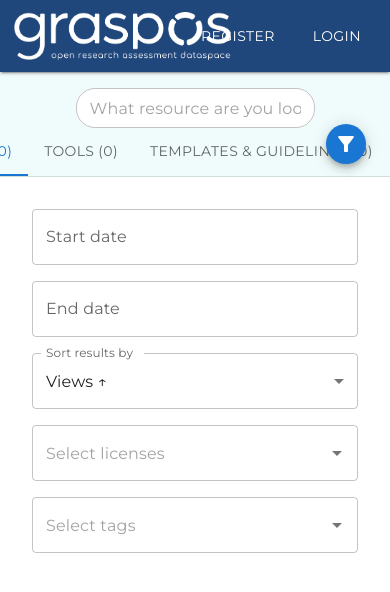
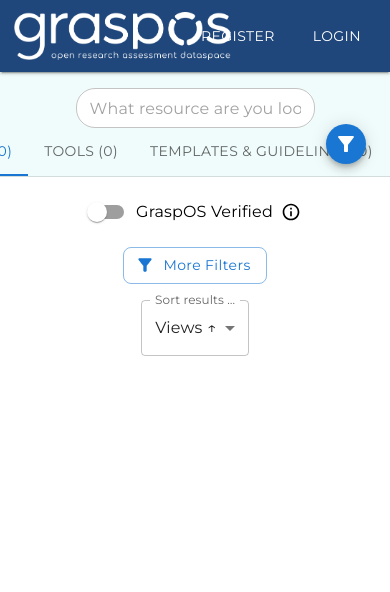
Before and after one commit to athenarc/graspos-catalogue, a React (Vite) app in the folder frontend/: page / in a window 390 px wide. Shown: the top 592 px of the page. Built offline with nearby package versions, Linux system fonts and the light colour scheme.

Commit message:
Move local filters in modal

```diff
--- a/frontend/src/components/Resources/FiltersLayout/Filters/DatePickerFilter.jsx
+++ b/frontend/src/components/Resources/FiltersLayout/Filters/DatePickerFilter.jsx
@@ -38,14 +38,12 @@
         value={startDate}
         onChange={(newValue) => handleDateRangeChange(newValue, endDate)}
         disableFuture
-        sx={{ width: { xs: "100%", lg: "50%" } }}
       />
       <DatePicker
         label="End date"
         value={endDate}
         onChange={(newValue) => handleDateRangeChange(startDate, newValue)}
         disableFuture
-        sx={{ width: { xs: "100%", lg: "50%" } }}
       />
     </LocalizationProvider>
   );
--- a/frontend/src/components/Resources/FiltersLayout/Filters/GrasposFilterSwitch.jsx
+++ b/frontend/src/components/Resources/FiltersLayout/Filters/GrasposFilterSwitch.jsx
@@ -10,7 +10,6 @@
   };
 
   return (
-    <Card>
     <Stack direction="row" justifyContent="start" alignItems="center">
       <FormControlLabel
         control={
@@ -21,12 +20,11 @@
           />
         }
         label="GraspOS Verified"
-          sx={{ p: 2, mr: 0 }}
+        sx={{ mr: 1 }}
       />
       <Tooltip title="By toggling on resources that are only part of GraspOS communities will be displayed">
         <InfoOutlinedIcon fontSize="small" />
       </Tooltip>
     </Stack>
-    </Card>
   );
 }
--- a/frontend/src/components/Resources/FiltersLayout/Filters/LicenseMultiAutocompleteFilter.jsx
+++ b/frontend/src/components/Resources/FiltersLayout/Filters/LicenseMultiAutocompleteFilter.jsx
@@ -73,6 +73,7 @@
   return (
     <Autocomplete
       multiple
+      fullWidth
       options={licenseOptions}
       value={selectedLicenses}
       onChange={handleChange}
@@ -89,7 +90,6 @@
           placeholder="Select licenses"
         />
       )}
-      sx={{ width: { xs: "100%", lg: "60%" } }}
     />
   );
 }
--- a/frontend/src/components/Resources/FiltersLayout/Filters/TagAutocompleteFilter.jsx
+++ b/frontend/src/components/Resources/FiltersLayout/Filters/TagAutocompleteFilter.jsx
@@ -63,6 +63,7 @@
   return (
     <Autocomplete
       multiple
+      fullWidth
       options={tagOptions}
       value={selectedTags}
       onChange={handleChange}
@@ -75,7 +76,6 @@
       renderInput={(params) => (
         <TextField {...params} variant="outlined" placeholder="Select tags" />
       )}
-      sx={{ width: { xs: "100%", lg: "60%" } }}
     />
   );
 }
--- a/frontend/src/components/Resources/FiltersLayout/Layout.jsx
+++ b/frontend/src/components/Resources/FiltersLayout/Layout.jsx
@@ -1,19 +1,13 @@
 import { Stack } from "@mui/material";
-import GrasposVerifiedFilter from "./Filters/GrasposFilterSwitch";
 import ResourcesFiltersDrawer from "./GlobalFiltersDrawer";
 import ScopeFacetFilter from "./Filters/ScopeFacetFilter";
 
 function ResourceFilters({
   handleChangeFilters,
   selectedFilters,
-  selectedResource,
 }) {
   return (
     <Stack direction="column" spacing={2} sx={{ flexGrow: 1, px: 2 }}>
-      <GrasposVerifiedFilter
-        selectedFilters={selectedFilters}
-        onFilterChange={handleChangeFilters}
-      />
       <ScopeFacetFilter
         selectedFilters={selectedFilters}
         onFilterChange={handleChangeFilters}
--- a/frontend/src/components/Resources/FiltersLayout/LocalFiltersStack.jsx
+++ b/frontend/src/components/Resources/FiltersLayout/LocalFiltersStack.jsx
@@ -1,41 +1,127 @@
-import { Stack } from "@mui/material";
+import {
+  Stack,
+  Box,
+  Button,
+  Dialog,
+  DialogTitle,
+  DialogContent,
+  DialogActions,
+  IconButton,
+} from "@mui/material";
+import { useState } from "react";
 import SortFilter from "./Filters/SortFilter";
 import LicenseAutocompleteFilter from "./Filters/LicenseMultiAutocompleteFilter";
 import DateFilter from "./Filters/DatePickerFilter";
 import TagAutoCompleteFilter from "./Filters/TagAutocompleteFilter";
+import GrasposVerifiedFilter from "./Filters/GrasposFilterSwitch";
+import FilterAltIcon from "@mui/icons-material/FilterAlt";
+import CloseIcon from "@mui/icons-material/Close";
 
 export default function LocalFiltersStack({
   filters,
   selectedResource,
   handleChangeFilters,
-  user,
-  isMobile,
 }) {
+  const [filtersModalOpen, setFiltersModalOpen] = useState(false);
+
+  const handleOpenModal = () => setFiltersModalOpen(true);
+  const handleCloseModal = () => setFiltersModalOpen(false);
+
   return (
-    <Stack direction="column" gap={2} justifyContent="center" sx={{ p: 4 }}>
+    <>
       <Stack
-        direction="row"
-        gap={2}
-        flexWrap={{ xs: "wrap", md: "nowrap" }}
+        direction={{ xs: "column", sm: "row" }}
+        alignItems="center"
+        spacing={2}
         sx={{
-          display: { xs: isMobile ? "none" : "flex", md: "flex" },
+          p: 1,
+          mx: 3,
+          mb: 0,
+          mt: 1,
         }}
       >
+        <Box
+          sx={{
+            flex: 1,
+            display: "flex",
+            justifyContent: "flex-start",
+            marginLeft: "0 !important;",
+          }}
+        >
+          <GrasposVerifiedFilter
+            selectedFilters={filters}
+            onFilterChange={handleChangeFilters}
+          />
+        </Box>
+
+        <Box
+          sx={{
+            flex: 1,
+            display: "flex",
+            justifyContent: "center",
+            marginLeft: "0 !important;",
+          }}
+        >
+          <Button
+            variant="outlined"
+            onClick={handleOpenModal}
+            sx={{
+              textTransform: "none",
+              borderRadius: 2,
+              minWidth: "120px",
+            }}
+            startIcon={<FilterAltIcon />}
+          >
+            More Filters
+          </Button>
+        </Box>
+
+        <Box
+          sx={{
+            flex: 1,
+            display: "flex",
+            justifyContent: "flex-end",
+            marginLeft: "0 !important;",
+          }}
+        >
+          <SortFilter filters={filters} onFilterChange={handleChangeFilters} />
+        </Box>
+      </Stack>
+
+      <Dialog
+        open={filtersModalOpen}
+        onClose={handleCloseModal}
+        fullWidth
+        maxWidth="sm"
+      >
+        <DialogTitle
+          sx={{
+            bgcolor: "#20477B",
+            color: "white",
+            textAlign: "center",
+          }}
+        >
+          More Filters
+          <IconButton
+            aria-label="close"
+            onClick={handleCloseModal}
+            sx={(theme) => ({
+              position: "absolute",
+              right: 8,
+              top: 8,
+              color: theme.palette.grey[500],
+            })}
+          >
+            <CloseIcon sx={{ color: "white" }} />
+          </IconButton>
+        </DialogTitle>
+
+        <DialogContent dividers>
+          <Stack direction="column" gap={2}>
             <DateFilter
               selectedFilters={filters}
               onFilterChange={handleChangeFilters}
             />
-        <SortFilter filters={filters} onFilterChange={handleChangeFilters} />
-      </Stack>
-
-      <Stack
-        direction="row"
-        gap={2}
-        flexWrap={{ xs: "wrap", md: "nowrap" }}
-        sx={{
-          display: { xs: isMobile ? "none" : "flex", md: "flex" },
-        }}
-      >
             <LicenseAutocompleteFilter
               selectedFilters={filters}
               selectedResource={selectedResource}
@@ -47,42 +133,25 @@
               onFilterChange={handleChangeFilters}
             />
           </Stack>
-
-      <Stack
-        direction="row"
-        gap={2}
-        justifyContent="end"
+        </DialogContent>
+        <DialogActions
           sx={{
-          display: { xs: isMobile ? "none" : "flex", md: "flex" },
-        }}
-      ></Stack>
-
-      <Stack
-        direction="row"
-        gap={2}
-        flexWrap="wrap"
-        alignItems="center"
-        justifyContent="end"
-        sx={{
-          display: { xs: isMobile ? "flex" : "none", md: "none" },
+            px: 3,
+            py: 2,
+            bgcolor: "#f8f9fa",
+            borderTop: "1px solid",
+            borderColor: "divider",
           }}
         >
-        <DateFilter
-          selectedFilters={filters}
-          onFilterChange={handleChangeFilters}
-        />
-        <SortFilter filters={filters} onFilterChange={handleChangeFilters} />
-        <LicenseAutocompleteFilter
-          selectedFilters={filters}
-          selectedResource={selectedResource}
-          onFilterChange={handleChangeFilters}
-        />
-        <TagAutoCompleteFilter
-          selectedFilters={filters}
-          selectedResource={selectedResource}
-          onFilterChange={handleChangeFilters}
-        />
-      </Stack>
-    </Stack>
+          <Button
+            onClick={handleCloseModal}
+            variant="outlined"
+            sx={{ borderColor: "rgba(0, 0, 0, 0.1)", color: "text.secondary" }}
+          >
+            Close
+          </Button>
+        </DialogActions>
+      </Dialog>
+    </>
   );
 }
```
Lines whose indentation alone changed are shown as unchanged.
